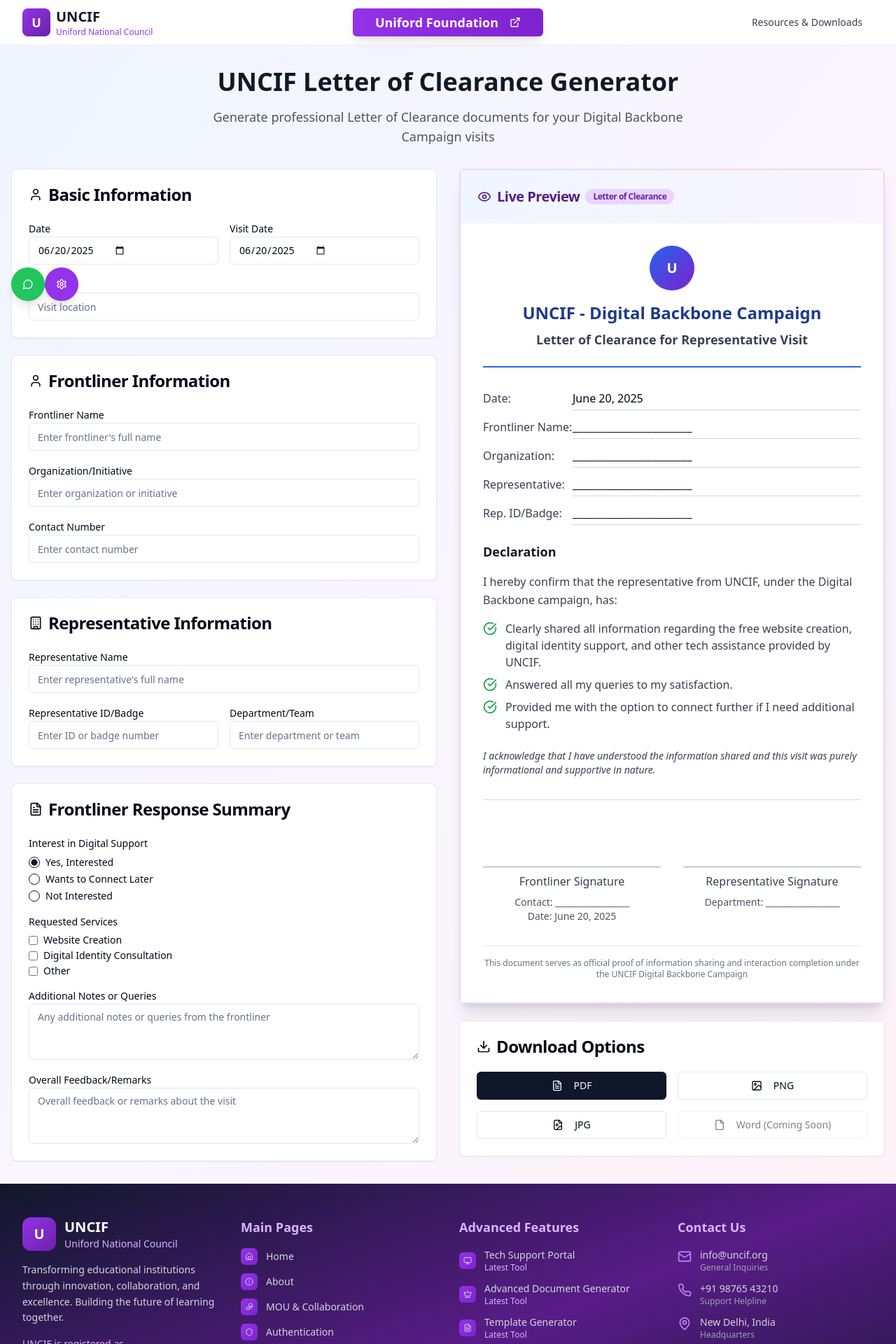
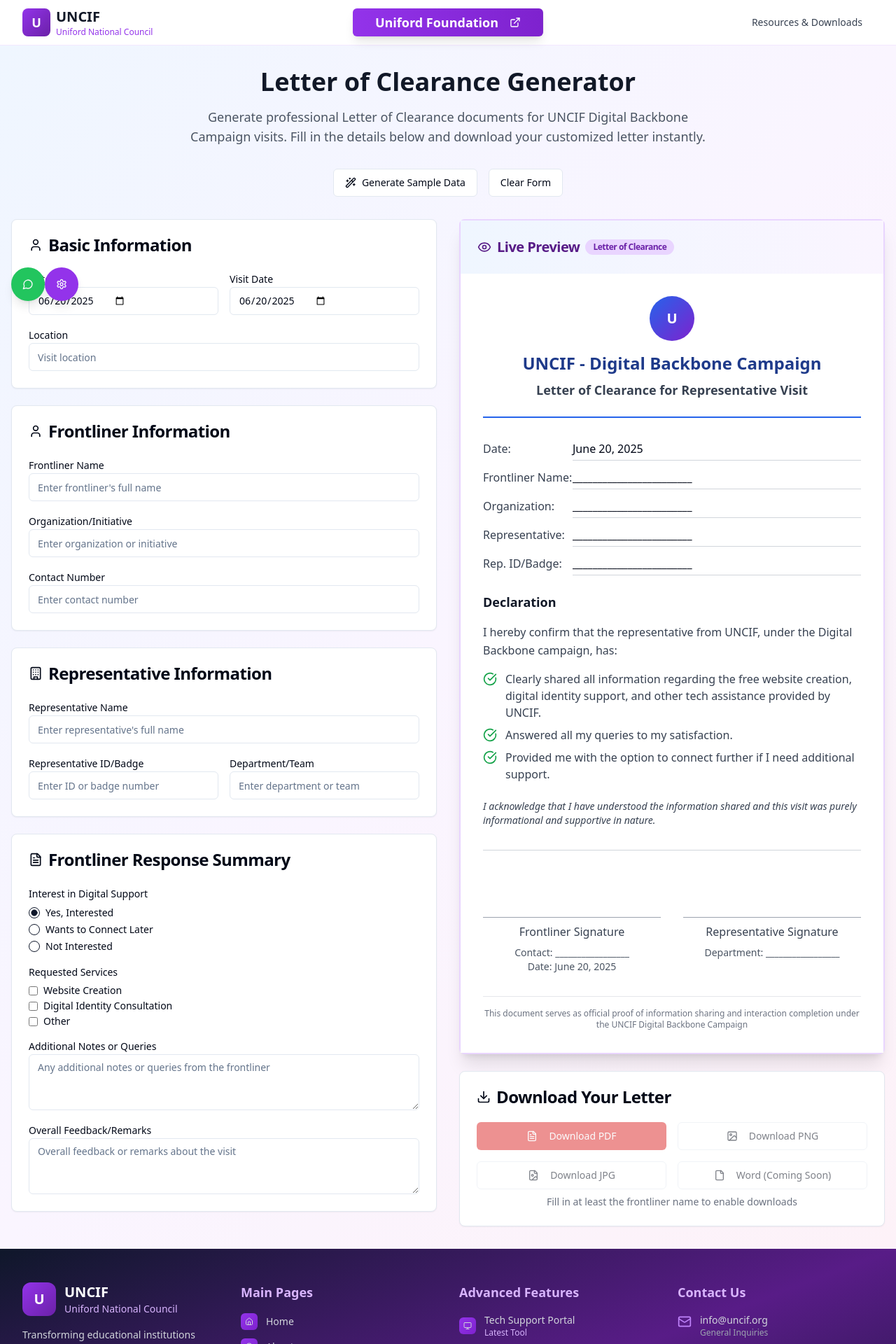
Before and after one commit to Lakshh-187/uniford-nexus-portal, a React (Vite) app: page /letter-of-clearance in a window 1280 px wide. Shown: the top 1920 px of the page at 70% size. Built offline with nearby package versions, Linux system fonts and the light colour scheme.

Commit message:
Refactor Letter of Clearance page
Implement the Letter of Clearance page as a generator, allowing users to input details and download the generated document.

```diff
--- a/src/pages/LetterOfClearance.tsx
+++ b/src/pages/LetterOfClearance.tsx
@@ -2,12 +2,7 @@
 import React, { useState, useRef } from 'react';
 import { Card, CardContent, CardHeader, CardTitle } from '@/components/ui/card';
 import { Button } from '@/components/ui/button';
-import { Input } from '@/components/ui/input';
-import { Label } from '@/components/ui/label';
-import { Textarea } from '@/components/ui/textarea';
-import { Separator } from '@/components/ui/separator';
-import { RadioGroup, RadioGroupItem } from '@/components/ui/radio-group';
-import { Download, FileText, Image, FileImage, File } from 'lucide-react';
+import { Download, FileText, Image, FileImage, File, Wand2 } from 'lucide-react';
 import { useToast } from '@/hooks/use-toast';
 import ClearancePreview from '@/components/ClearancePreview';
 import ClearanceForm from '@/components/ClearanceForm';
@@ -75,6 +70,62 @@ const LetterOfClearance = () => {
     }));
   };
 
+  const generateSampleData = () => {
+    setFormData({
+      date: new Date().toISOString().split('T')[0],
+      frontlinerName: 'John Doe',
+      frontlinerOrganization: 'Community Health Initiative',
+      frontlinerContact: '+1 (555) 123-4567',
+      representativeName: 'Sarah Johnson',
+      representativeId: 'UNCIF-2024-001',
+      representativeDepartment: 'Digital Outreach Team',
+      visitDate: new Date().toISOString().split('T')[0],
+      location: 'Downtown Community Center',
+      isInterested: 'yes',
+      requestedServices: {
+        website: true,
+        digitalIdentity: true,
+        other: false,
+        otherText: ''
+      },
+      additionalNotes: 'Interested in setting up online presence for the organization',
+      overallFeedback: 'Very satisfied with the information provided and support offered'
+    });
+
+    toast({
+      title: "Sample Data Generated",
+      description: "Form has been filled with sample data for demonstration",
+    });
+  };
+
+  const clearForm = () => {
+    setFormData({
+      date: new Date().toISOString().split('T')[0],
+      frontlinerName: '',
+      frontlinerOrganization: '',
+      frontlinerContact: '',
+      representativeName: '',
+      representativeId: '',
+      representativeDepartment: '',
+      visitDate: new Date().toISOString().split('T')[0],
+      location: '',
+      isInterested: 'yes',
+      requestedServices: {
+        website: false,
+        digitalIdentity: false,
+        other: false,
+        otherText: ''
+      },
+      additionalNotes: '',
+      overallFeedback: ''
+    });
+
+    toast({
+      title: "Form Cleared",
+      description: "All form fields have been reset",
+    });
+  };
+
   const downloadPDF = async () => {
     try {
       const jsPDF = (await import('jspdf')).default;
@@ -98,7 +149,7 @@ const LetterOfClearance = () => {
       doc.text('✓ Answered all my queries to my satisfaction', 25, 140);
       doc.text('✓ Provided me with option to connect further', 25, 150);
 
-      doc.save('letter-of-clearance.pdf');
+      doc.save(`letter-of-clearance-${formData.frontlinerName || 'document'}.pdf`);
 
       toast({
         title: "PDF Downloaded",
@@ -120,7 +171,7 @@ const LetterOfClearance = () => {
       const html2canvas = (await import('html2canvas')).default;
       const canvas = await html2canvas(previewRef.current);
       const link = document.createElement('a');
-      link.download = `letter-of-clearance.${format}`;
+      link.download = `letter-of-clearance-${formData.frontlinerName || 'document'}.${format}`;
       link.href = canvas.toDataURL(format === 'png' ? 'image/png' : 'image/jpeg');
       link.click();
 
@@ -142,11 +193,23 @@ const LetterOfClearance = () => {
       <div className="container mx-auto px-4 py-8">
         <div className="text-center mb-8">
           <h1 className="text-4xl font-bold text-gray-900 mb-4">
-            UNCIF Letter of Clearance Generator
+            Letter of Clearance Generator
           </h1>
-          <p className="text-lg text-gray-600 max-w-2xl mx-auto">
-            Generate professional Letter of Clearance documents for your Digital Backbone Campaign visits
+          <p className="text-lg text-gray-600 max-w-3xl mx-auto">
+            Generate professional Letter of Clearance documents for UNCIF Digital Backbone Campaign visits.
+            Fill in the details below and download your customized letter instantly.
           </p>
+        </div>
+
+        {/* Quick Actions */}
+        <div className="flex justify-center gap-4 mb-8">
+          <Button onClick={generateSampleData} variant="outline" className="flex items-center gap-2">
+            <Wand2 className="w-4 h-4" />
+            Generate Sample Data
+          </Button>
+          <Button onClick={clearForm} variant="outline">
+            Clear Form
+          </Button>
         </div>
 
         <div className="grid lg:grid-cols-2 gap-8">
@@ -161,33 +224,52 @@ const LetterOfClearance = () => {
           <div className="space-y-6">
             <ClearancePreview ref={previewRef} data={formData} />
 
-            {/* Download Buttons */}
+            {/* Download Options */}
             <Card>
               <CardHeader>
                 <CardTitle className="flex items-center">
                   <Download className="w-5 h-5 mr-2" />
-                  Download Options
+                  Download Your Letter
                 </CardTitle>
               </CardHeader>
               <CardContent>
                 <div className="grid grid-cols-2 gap-4">
-                  <Button onClick={downloadPDF} className="w-full">
+                  <Button
+                    onClick={downloadPDF}
+                    className="w-full bg-red-600 hover:bg-red-700"
+                    disabled={!formData.frontlinerName}
+                  >
                     <FileText className="w-4 h-4 mr-2" />
-                    PDF
+                    Download PDF
                   </Button>
-                  <Button onClick={() => downloadImage('png')} variant="outline" className="w-full">
+                  <Button
+                    onClick={() => downloadImage('png')}
+                    variant="outline"
+                    className="w-full"
+                    disabled={!formData.frontlinerName}
+                  >
                     <Image className="w-4 h-4 mr-2" />
-                    PNG
+                    Download PNG
                   </Button>
-                  <Button onClick={() => downloadImage('jpg')} variant="outline" className="w-full">
+                  <Button
+                    onClick={() => downloadImage('jpg')}
+                    variant="outline"
+                    className="w-full"
+                    disabled={!formData.frontlinerName}
+                  >
                     <FileImage className="w-4 h-4 mr-2" />
-                    JPG
+                    Download JPG
                   </Button>
                   <Button variant="outline" className="w-full" disabled>
                     <File className="w-4 h-4 mr-2" />
                     Word (Coming Soon)
                   </Button>
                 </div>
+                {!formData.frontlinerName && (
+                  <p className="text-sm text-gray-500 mt-2 text-center">
+                    Fill in at least the frontliner name to enable downloads
+                  </p>
+                )}
               </CardContent>
             </Card>
           </div>
```
